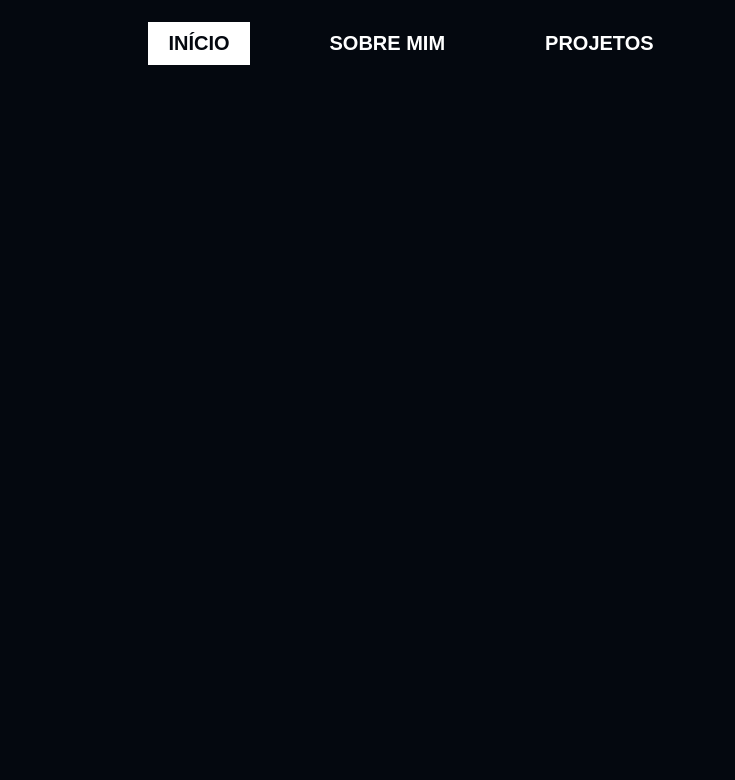
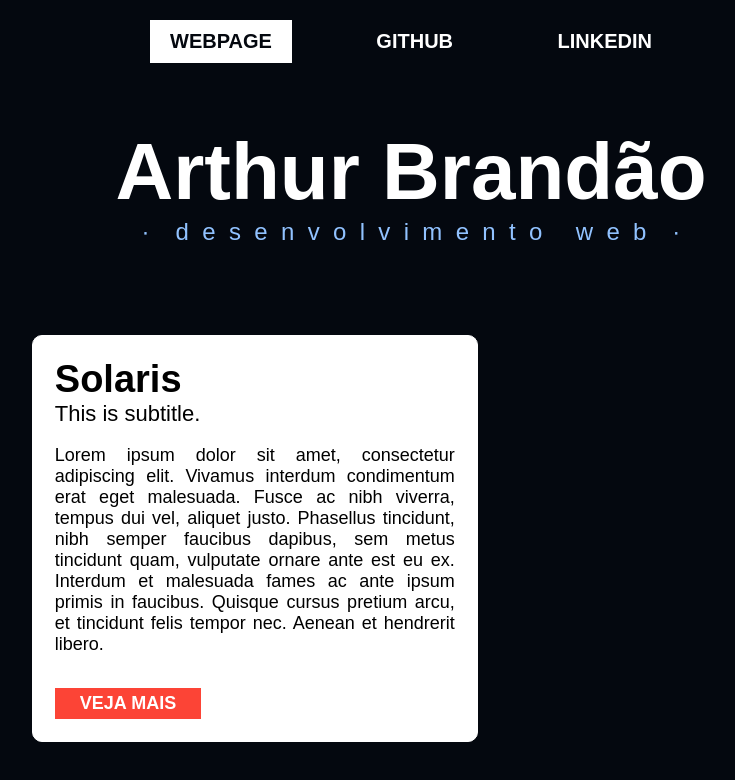
Before and after one commit to absd2/absd2.github.io, a plain HTML site: page index.html in a window 1280 px wide. Shown: the whole page, without its empty margins (229-964 px from the left). Drawn offline with Linux system fonts and the light colour scheme; a web font is replaced by a local one.

Commit message:
Improvements

```diff
--- /dev/null
+++ b/css/mogno-card.css
@@ -0,0 +1,44 @@
+.card {
+    width: 400px;
+    background-color: white;
+    color: black;
+    text-align: justify;
+    margin: 0 auto;
+    padding: 22px;
+    display: inline-block;
+    border: 1px solid white;
+    border-radius: 10px;
+}
+
+.card-title {
+    font-size: 38px;
+    text-align: justify;
+    font-weight: 700;
+}
+
+.card-subtitle {
+    font-size: 22px;
+    color: black;
+    text-align: justify;
+    font-weight: 400;
+}
+
+.card-text {
+    font-size: 18px;
+    text-align: justify;
+    font-weight: 300;
+}
+
+.card-button {
+    background-color: #fc4436;
+    font-size: 18px;
+    font-weight: 700;
+    color: white;
+    border: none;
+    padding: 5px 25px;
+    margin-top: 15px;
+}
+
+.card-button:hover {
+    background-color: #fc5a4f;
+}
--- a/css/style.css
+++ b/css/style.css
@@ -29,3 +29,34 @@ table {
     background-color: white;
     color: #04080f;
 }
+
+
+
+#title {
+    margin: 10% 0 0 0;
+}
+
+h1 {
+    font-size: 80px;
+    text-align: center;
+    margin: 0;
+}
+
+h2 {
+    text-align: center;
+    margin: 0 auto;
+    color: #91c2ff;
+    font-weight: 300;
+}
+
+
+
+#main-page {
+    width: 60%;
+    margin: 7% auto;
+}
+
+p {
+    font-size: 20px;
+    text-align: center;
+}
--- a/index.html
+++ b/index.html
@@ -8,17 +8,35 @@
 
         <link href="https://fonts.googleapis.com/css2?family=Inria+Sans:wght@300;400;700&display=swap" rel="stylesheet">
         <link rel="stylesheet" type="text/css" href="css/style.css">
+        <link rel="stylesheet" type="text/css" href="css/mogno-card.css">
     </head>
 
     <body>
         <div id="navbar">
-            <table>
-                <tr>
-                    <td class="navbar-item active">INÍCIO</td>
-                    <td class="navbar-item">SOBRE MIM</td>
-                    <td class="navbar-item">PROJETOS</td>
-                </tr>
-            </table>
+            <a href="index.html" style="text-decoration: none; color: white;"><div class="navbar-item active">WEBPAGE</div></a>
+            <a href="http://github.com/absd2" style="text-decoration: none; color: white;"><div class="navbar-item">GITHUB</div></a>
+            <a href="http://linkedin.com/in/arthurbrndao" style="text-decoration: none; color: white;"><div class="navbar-item">LINKEDIN</div></a>
         </div>
+
+
+        <div id="title">
+            <h1>Arthur Brandão</h1>
+            <h2>∙&nbsp;&nbsp;&nbsp;&nbsp;d&nbsp;&nbsp;e&nbsp;&nbsp;s&nbsp;&nbsp;e&nbsp;&nbsp;n&nbsp;&nbsp;v&nbsp;&nbsp;o&nbsp;&nbsp;l&nbsp;&nbsp;v&nbsp;&nbsp;i&nbsp;&nbsp;m&nbsp;&nbsp;e&nbsp;&nbsp;n&nbsp;&nbsp;t&nbsp;&nbsp;o&nbsp;&nbsp;&nbsp;&nbsp;&nbsp;w&nbsp;&nbsp;e&nbsp;&nbsp;b&nbsp;&nbsp;&nbsp;&nbsp;∙</h2>
+        </div>
+
+
+        <div id="main-page">
+            <div class="card">
+                <h1 class="card-title">Solaris</h3>
+                <h2 class="card-subtitle">This is subtitle.</h4>
+                <p class="card-text">
+                    Lorem ipsum dolor sit amet, consectetur adipiscing elit. Vivamus interdum condimentum erat eget malesuada. Fusce ac nibh viverra, tempus dui vel, aliquet justo. Phasellus tincidunt, nibh semper faucibus dapibus, sem metus tincidunt quam, vulputate ornare ante est eu ex. Interdum et malesuada fames ac ante ipsum primis in faucibus. Quisque cursus pretium arcu, et tincidunt felis tempor nec. Aenean et hendrerit libero.
+                </p>
+
+                <button class="card-button">VEJA MAIS</button>
+            </div>
+
+        </div>
+
     </body>
 </html>
```
